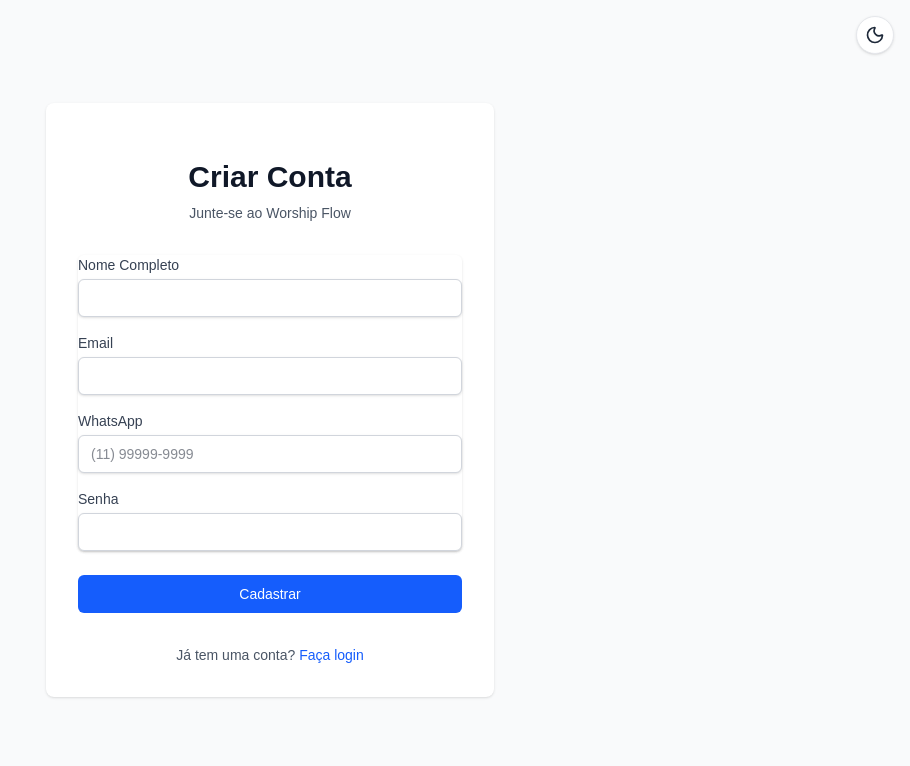
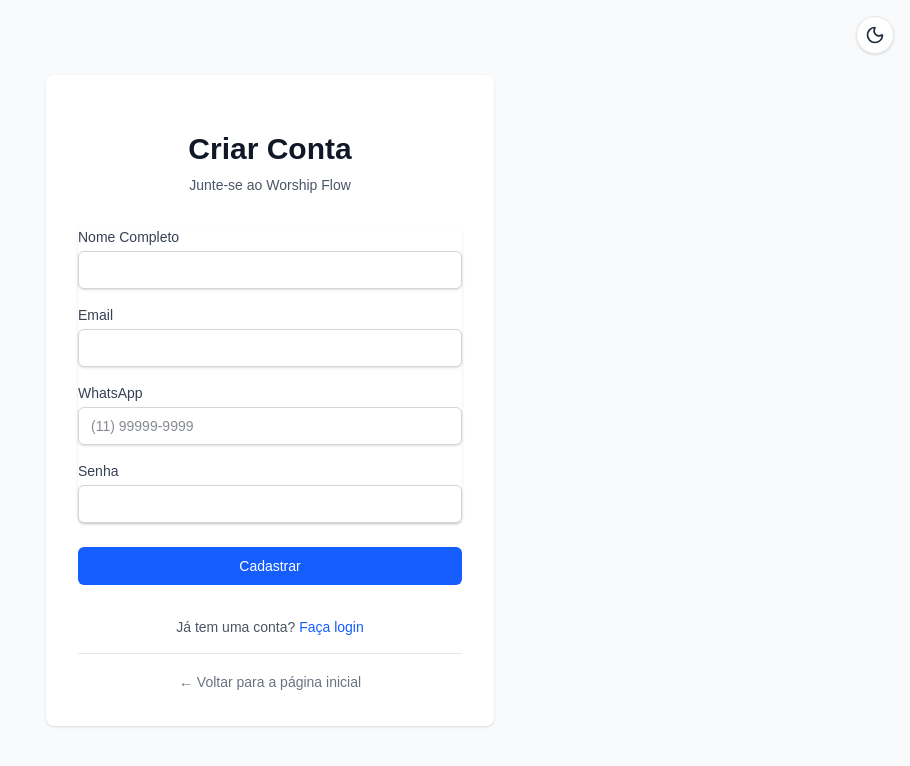
Before and after one commit to pauloadson/worship-flow, a Next.js app in the folder frontend/: page /register in a window 1280 px wide. Shown: the top 766 px of the page, without its empty margins (370-1280 px from the left). Built offline with nearby package versions, Linux system fonts and the light colour scheme.

Commit message:
feat(auth): improve navigation on auth pages

```diff
--- a/frontend/src/app/login/page.tsx
+++ b/frontend/src/app/login/page.tsx
@@ -106,13 +106,18 @@
         </div>
       </form>
 
-      <div className="text-center">
-        <p className="text-sm text-gray-600">
+      <div className="text-center space-y-4">
+        <p className="text-sm text-gray-600 dark:text-gray-400">
           Não tem uma conta?{' '}
-          <Link href="/register" className="font-medium text-blue-600 hover:text-blue-500">
+          <Link href="/register" className="font-medium text-blue-600 hover:text-blue-500 dark:text-blue-400 dark:hover:text-blue-300">
             Cadastre-se
           </Link>
         </p>
+        <div className="pt-4 border-t border-gray-200 dark:border-gray-700">
+          <Link href="/" className="text-sm text-gray-500 dark:text-gray-400 hover:text-gray-900 dark:hover:text-white transition-colors inline-flex items-center gap-1">
+            &larr; Voltar para a página inicial
+          </Link>
+        </div>
       </div>
     </div>
   );
--- a/frontend/src/app/register/page.tsx
+++ b/frontend/src/app/register/page.tsx
@@ -142,13 +142,18 @@
           </div>
         </form>
 
-        <div className="text-center">
-          <p className="text-sm text-gray-600">
+        <div className="text-center space-y-4">
+          <p className="text-sm text-gray-600 dark:text-gray-400">
             Já tem uma conta?{' '}
-            <Link href="/login" className="font-medium text-blue-600 hover:text-blue-500">
+            <Link href="/login" className="font-medium text-blue-600 hover:text-blue-500 dark:text-blue-400 dark:hover:text-blue-300">
               Faça login
             </Link>
           </p>
+          <div className="pt-4 border-t border-gray-200 dark:border-gray-700">
+            <Link href="/" className="text-sm text-gray-500 dark:text-gray-400 hover:text-gray-900 dark:hover:text-white transition-colors inline-flex items-center gap-1">
+              &larr; Voltar para a página inicial
+            </Link>
+          </div>
         </div>
       </div>
     </div>
```
